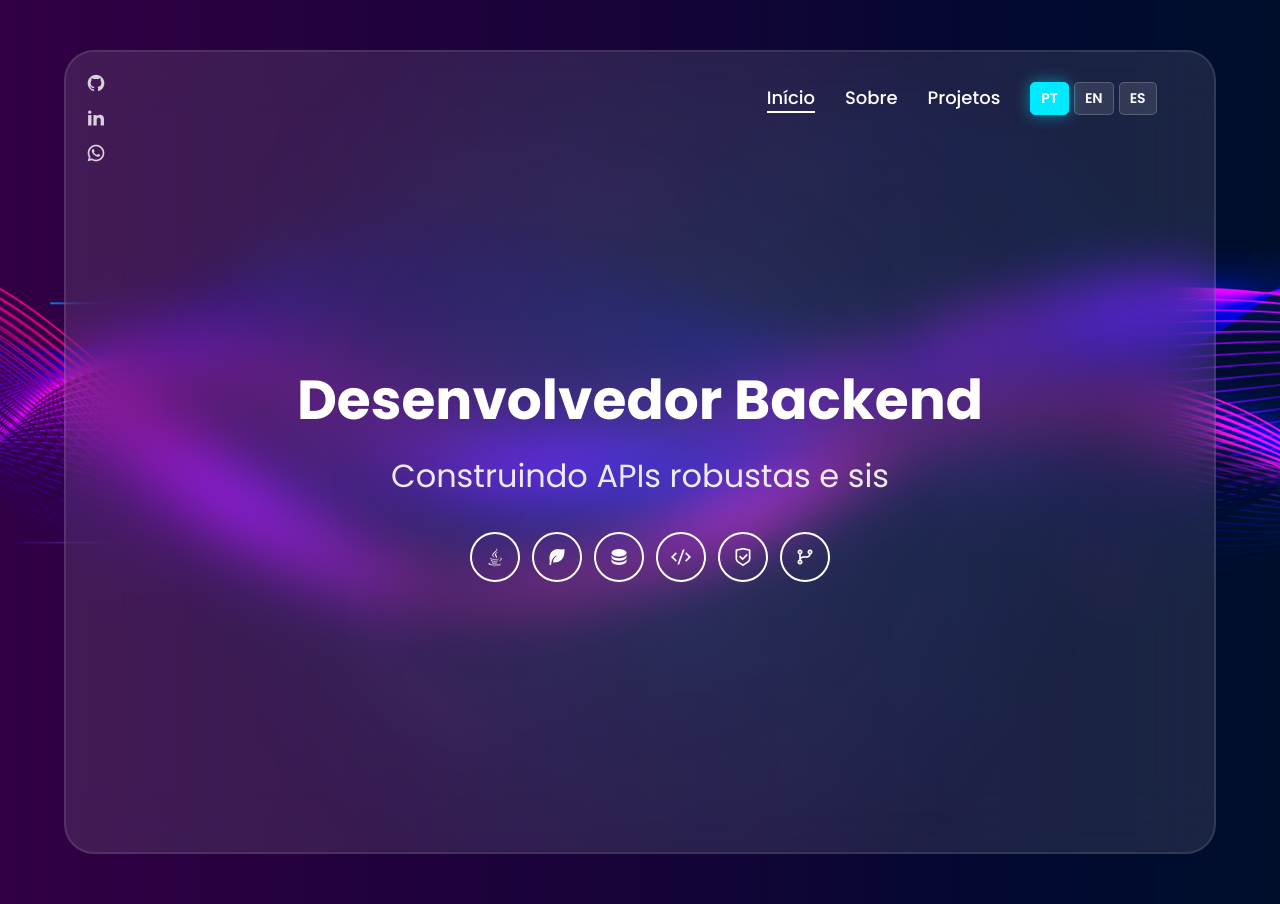
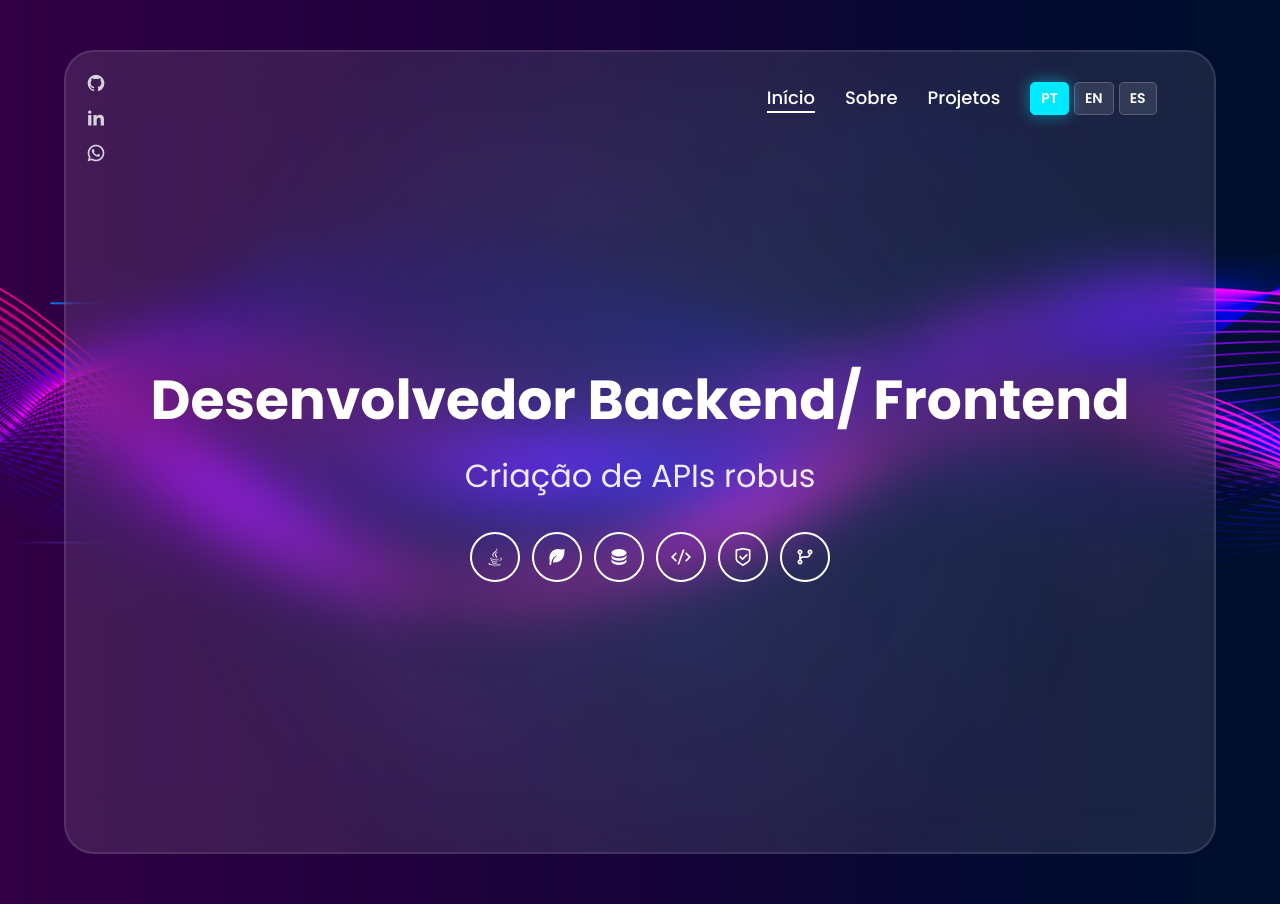
Before and after one commit to eduardoapech/portfolio-edudev, a React (Vite) app: page / in a window 1280 px wide. Built offline with nearby package versions, Linux system fonts and the light colour scheme.

Commit message:
atualizacao do portfolio

```diff
--- a/src/locales/en.js
+++ b/src/locales/en.js
@@ -5,8 +5,8 @@ export const en = {
     projects: "Projects",
   },
   hero: {
-    title: "Backend Developer",
-    subtitle: "Building robust APIs & scalable systems",
+    title: "Backend/ Frontend Developer",
+    subtitle: "Creating robust APIs and scalable systems, combined with a modern and efficient UI/UX experience.",
   },
   about: {
     title: "About Me",
--- a/src/locales/es.js
+++ b/src/locales/es.js
@@ -5,8 +5,8 @@ export const es = {
     projects: "Proyectos",
   },
   hero: {
-    title: "Desarrollador Backend",
-    subtitle: "Construyendo APIs robustas y sistemas escalables",
+    title: "Desarrollador Backend/ Frontend",
+    subtitle: "Creación de APIs robustas y sistemas escalables, junto con una experiencia de UI/UX moderna y eficiente.",
   },
   about: {
     title: "Sobre Mí",
--- a/src/locales/pt.js
+++ b/src/locales/pt.js
@@ -5,8 +5,8 @@ export const pt = {
     projects: 'Projetos',
   },
   hero: {
-    title: 'Desenvolvedor Backend',
-    subtitle: 'Construindo APIs robustas e sistemas escaláveis',
+    title: 'Desenvolvedor Backend/ Frontend',
+    subtitle: 'Criação de APIs robustas e sistemas escaláveis, aliados a uma experiência UI/UX moderna e eficiente.',
   },
   about: {
     title: 'Sobre Mim',
```
Also changed, not shown: 1 other file (tests, documents, lock files or other folders).
